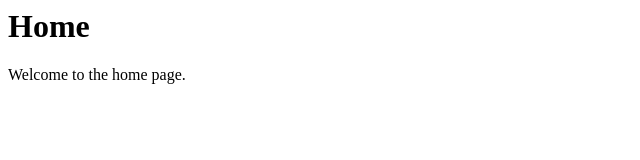
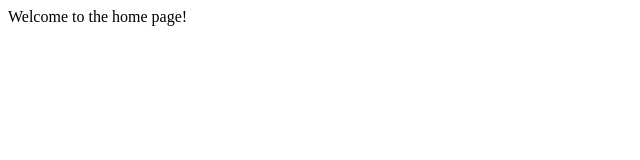
Before and after one commit to willianassis/portfolio, a plain HTML site: page index.html in a window 1280 px wide. Shown: the whole page, without its empty margins (0-640 px from the left). Drawn offline with Linux system fonts and the light colour scheme.

Commit message:
Code push

```diff
--- a/index.html
+++ b/index.html
@@ -3,7 +3,6 @@
     <title>Portfolio</title>
   </head>
   <body>
-    <h1>Home</h1>
-    <p>Welcome to the home page.</p>
+    <p>Welcome to the home page!</p>
   </body>
 </html>
```
